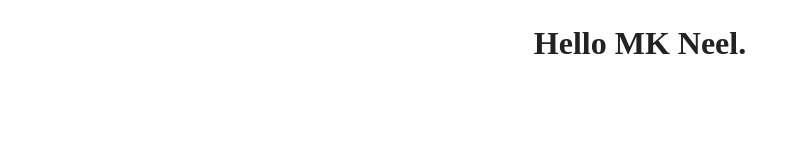
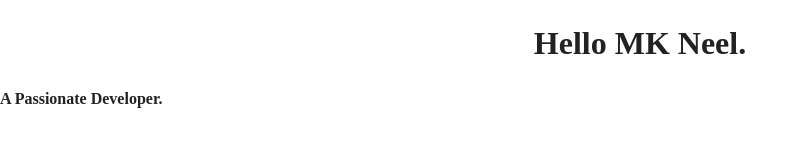
Before and after one commit to mk-neel/portfolio, a website: page index.html in a window 1280 px wide. Shown: the whole page, without its empty margins (0-807 px from the left). Drawn offline with Linux system fonts and the light colour scheme; files that its build step writes are made by us from their sources; files whose address does not match are found by name.

Commit message:
add title

```diff
--- a/index.html
+++ b/index.html
@@ -30,6 +30,12 @@
   <body>
     <!-- Add your site or application content here -->
     <h1>Hello MK Neel.</h1>
+    <h4>A Passionate Developer.</h4>
+
+
+
+
+
     <script src="js/vendor/modernizr-3.11.2.min.js"></script>
     <script src="js/plugins.js"></script>
     <script src="js/main.js"></script>
```
